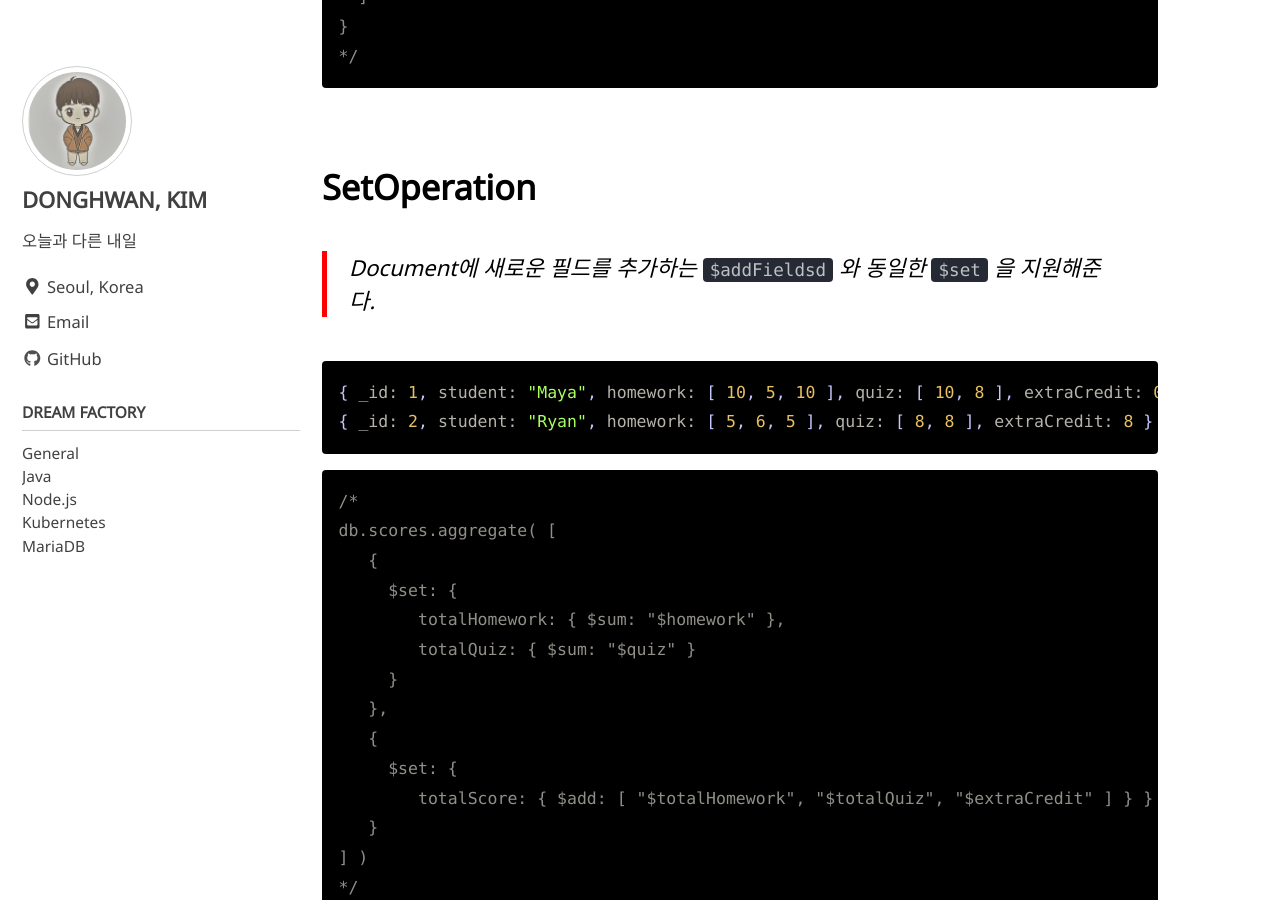
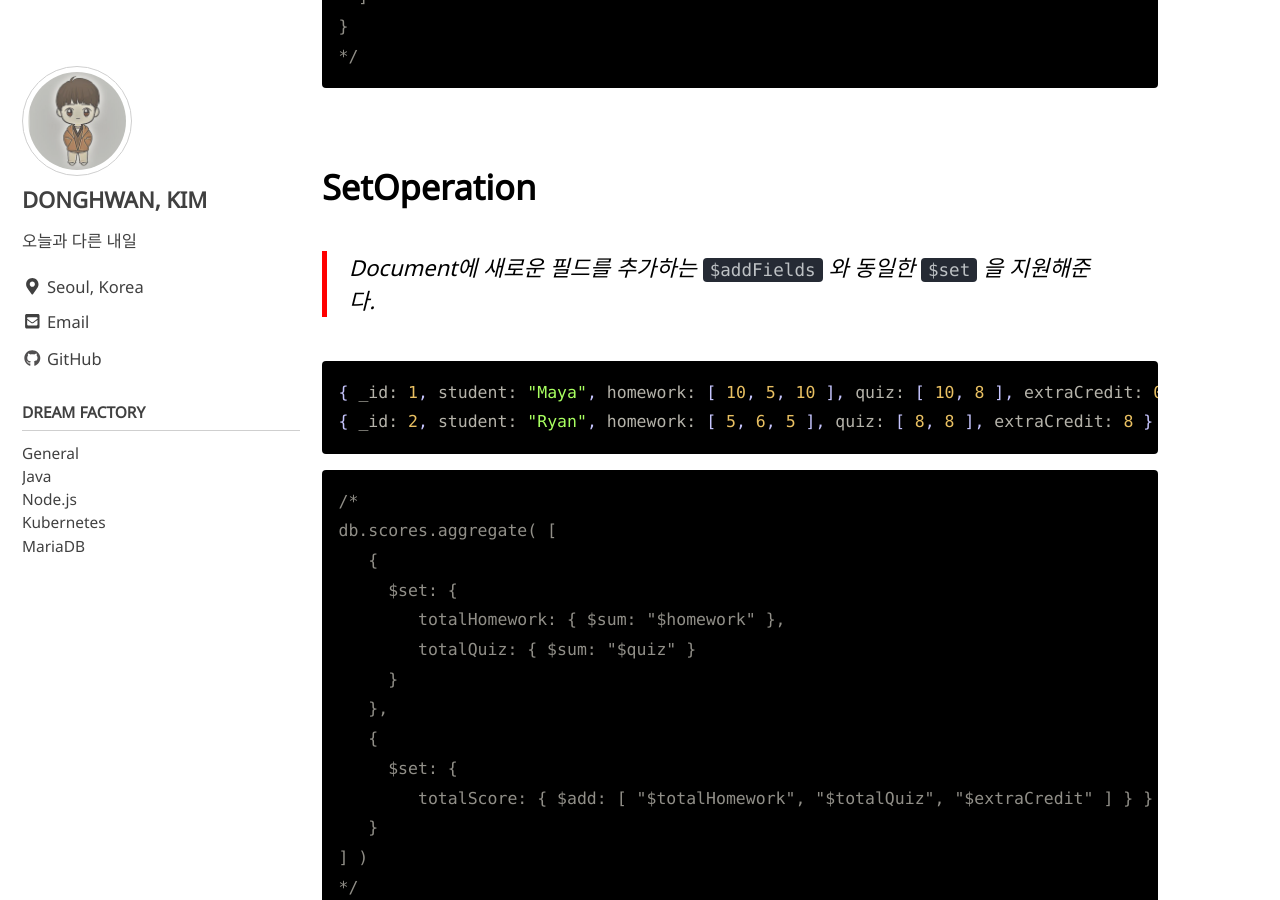
Before and after one commit to yearnlune/yearnlune.github.io, a Jekyll site: the page built from _posts/2021-05-02-java-mongodb-aggregation-operation-03.md, in a window 1280 px wide and 900 px high, scrolled down 8038 px. Built offline with Jekyll 4.4.1, drawn with Linux system fonts in a browser that asks for light colours; cached includes are drawn as plain includes; comment, search, counter and statistics services are not loaded.

Commit message:
fix: Typo

````diff
--- a/_posts/2021-05-02-java-mongodb-aggregation-operation-03.md
+++ b/_posts/2021-05-02-java-mongodb-aggregation-operation-03.md
@@ -281,7 +281,7 @@ public void 카테고리화() {
 
 # SetOperation
 
-> Document에 새로운 필드를 추가하는 `$addFieldsd` 와 동일한 `$set` 을 지원해준다.
+> Document에 새로운 필드를 추가하는 `$addFields` 와 동일한 `$set` 을 지원해준다.
 
 ```java
 { _id: 1, student: "Maya", homework: [ 10, 5, 10 ], quiz: [ 10, 8 ], extraCredit: 0 },
````
Also changed, not shown: _posts/2021-04-07-java-mongodb-aggregation-operation-02.md (+14 -14 lines).
